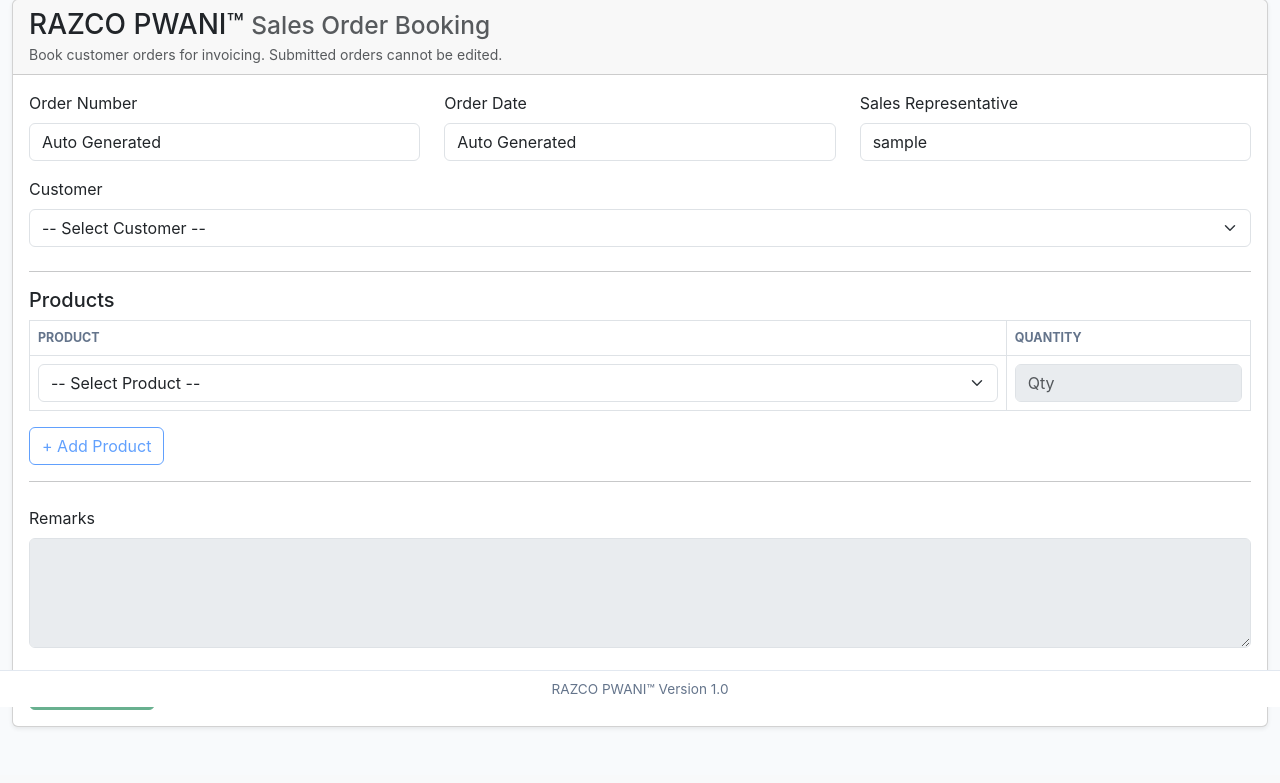
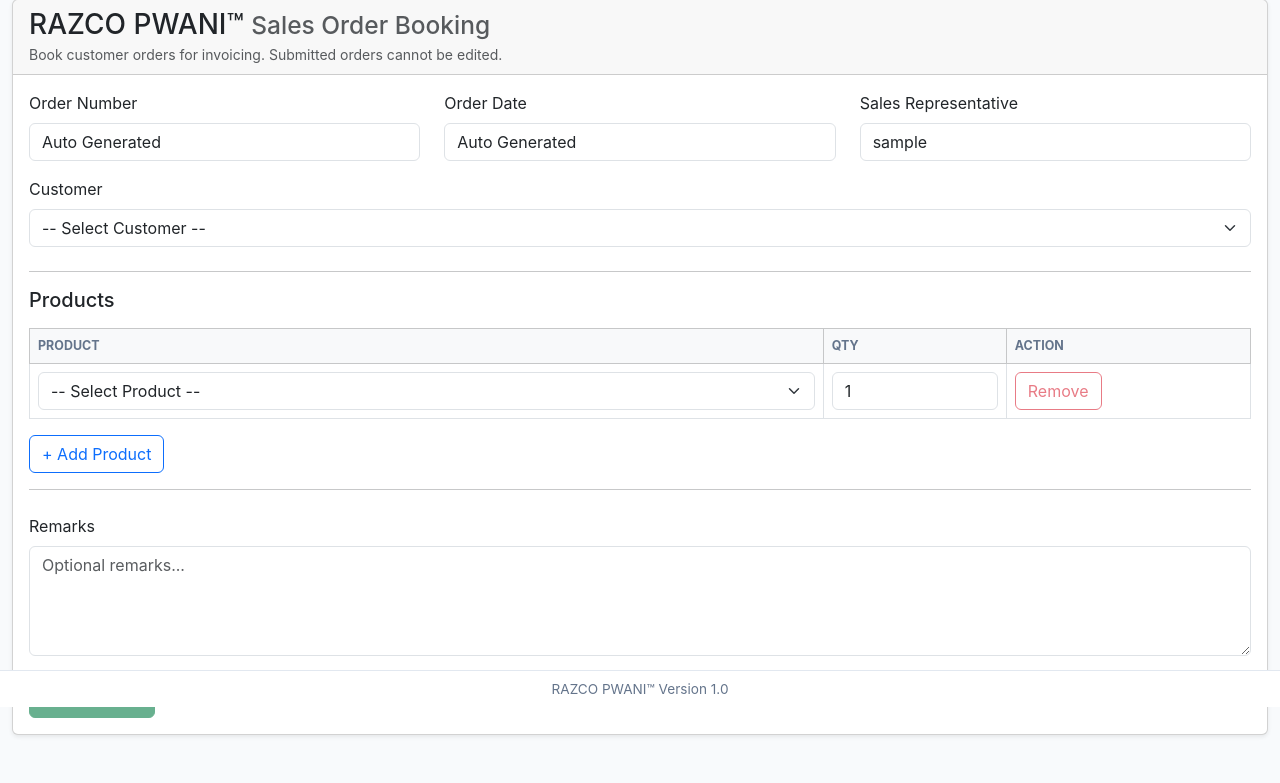
Before and after one commit to kwetu-stack/razcopwani, a Flask app: page /orders/ in a window 1280 px wide. Shown: the part 93-876 px from the top of the page. Before the commit the page ends 821 px from the top, so only its background shows below. Run offline with Flask 3, Linux system fonts and the light colour scheme; the visitor is signed in with stand-in values (Sample User, id 1); data that the repository does not hold is empty.

Commit message:
Complete dynamic order entry interface

```diff
--- a/templates/orders/index.html
+++ b/templates/orders/index.html
@@ -22,6 +22,8 @@
     </div>
 
     <div class="card-body">
+
+        <form method="POST">
 
             <div class="row">
 
@@ -78,7 +80,11 @@
                     Customer
                 </label>
 
-            <select class="form-select">
+                <select
+                    class="form-select"
+                    name="customer_id"
+                    required
+                >
 
                     <option value="">
                         -- Select Customer --
@@ -98,35 +104,43 @@
 
             <hr>
 
-        <h5>
+            <h5 class="mb-3">
                 Products
             </h5>
 
-        <table class="table table-bordered">
+            <table class="table table-bordered align-middle">
 
-            <thead>
+                <thead class="table-light">
 
                     <tr>
 
-                    <th width="80%">
+                        <th width="65%">
                             Product
                         </th>
 
+                        <th width="15%">
+                            Qty
+                        </th>
+
                         <th width="20%">
-                        Quantity
+                            Action
                         </th>
 
                     </tr>
 
                 </thead>
 
-            <tbody>
+                <tbody id="orderItems">
 
-                <tr>
+    <tr class="order-row" id="templateRow">
 
                         <td>
 
-                        <select class="form-select">
+                            <select
+                                class="form-select"
+                                name="product_id[]"
+                                required
+                            >
 
                                 <option value="">
                                     -- Select Product --
@@ -149,10 +163,23 @@
                             <input
                                 type="number"
                                 class="form-control"
+                                name="quantity[]"
                                 min="1"
-                            placeholder="Qty"
+                                value="1"
+                                required
+                            >
+
+                        </td>
+
+                        <td>
+
+                            <button
+                                type="button"
+                                class="btn btn-outline-danger remove-row"
                                 disabled
                             >
+                                Remove
+                            </button>
 
                         </td>
 
@@ -163,8 +190,9 @@
             </table>
 
             <button
+                type="button"
+                id="addProduct"
                 class="btn btn-outline-primary"
-            disabled
             >
                 + Add Product
             </button>
@@ -179,8 +207,9 @@
 
                 <textarea
                     class="form-control"
+                    name="remarks"
                     rows="4"
-                disabled
+                    placeholder="Optional remarks..."
                 ></textarea>
 
             </div>
@@ -188,6 +217,7 @@
             <div class="mt-4">
 
                 <button
+                    type="submit"
                     class="btn btn-success"
                     disabled
                 >
@@ -196,8 +226,74 @@
 
             </div>
 
+        </form>
+
     </div>
 
 </div>
 
 {% endblock %}
+
+{% block scripts %}
+
+<script>
+
+const addButton = document.getElementById("addProduct");
+const tableBody = document.getElementById("orderItems");
+const templateRow = document.getElementById("templateRow");
+
+function updateRemoveButtons() {
+
+    const rows = document.querySelectorAll(".order-row");
+
+    rows.forEach(function(row, index) {
+
+        const button = row.querySelector(".remove-row");
+
+        button.disabled = rows.length === 1;
+
+    });
+
+}
+
+addButton.addEventListener("click", function() {
+
+    const newRow = templateRow.cloneNode(true);
+
+    newRow.removeAttribute("id");
+
+    newRow.querySelector("select").selectedIndex = 0;
+
+    newRow.querySelector("input").value = 1;
+
+    newRow.querySelector(".remove-row").disabled = false;
+
+    tableBody.appendChild(newRow);
+
+    updateRemoveButtons();
+
+});
+
+tableBody.addEventListener("click", function(e) {
+
+    if (!e.target.classList.contains("remove-row")) {
+        return;
+    }
+
+    const rows = document.querySelectorAll(".order-row");
+
+    if (rows.length === 1) {
+        return;
+    }
+
+    e.target.closest(".order-row").remove();
+
+    updateRemoveButtons();
+
+});
+
+updateRemoveButtons();
+
+</script>
+
+{% endblock %}
```
Lines whose indentation alone changed are shown as unchanged.
